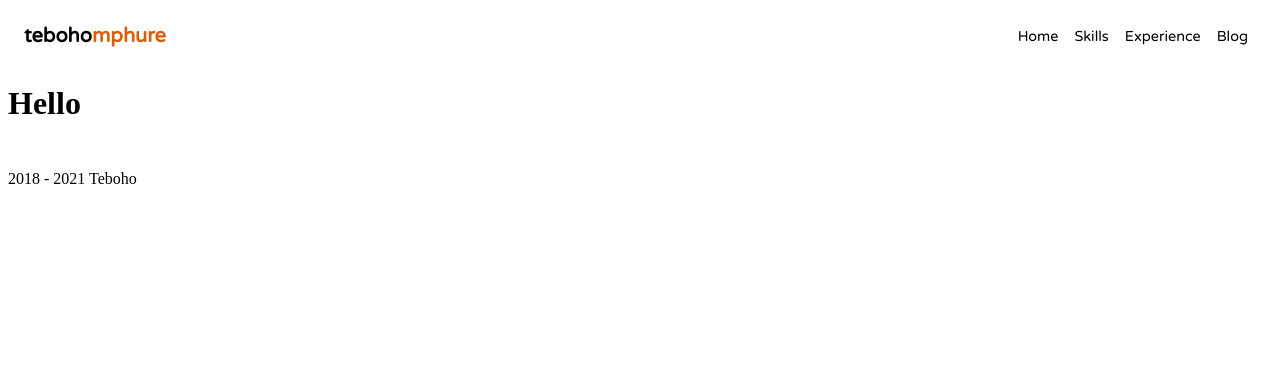
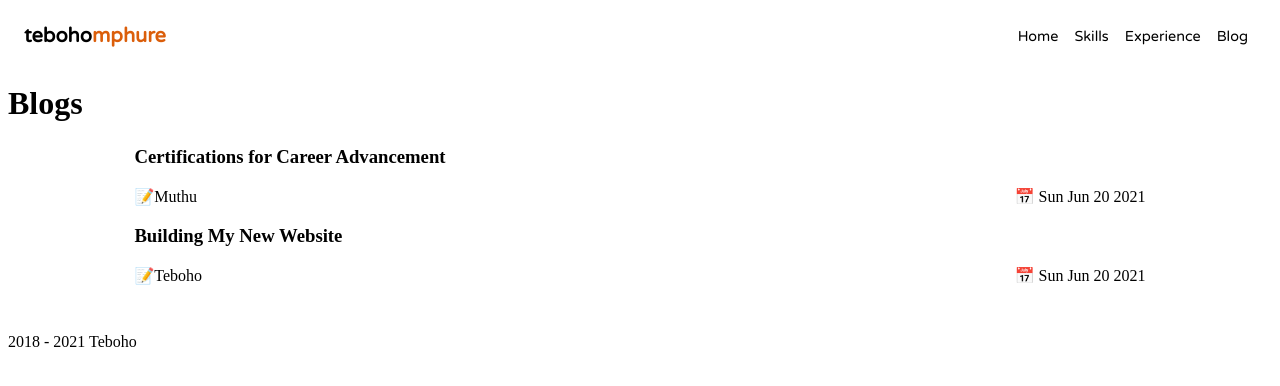
Before and after one commit to teb0ho/teboho-personal-site, a Gatsby site: page /blog in a window 1280 px wide. Built offline with nearby package versions, Linux system fonts and the light colour scheme; Gatsby itself is replaced by a stand-in of ours.

Commit message:
implement remark functionaly in blog page

```diff
--- a/gatsby-config.js
+++ b/gatsby-config.js
@@ -6,5 +6,19 @@
 
 module.exports = {
   /* Your site config here */
-  plugins: [],
+  plugins: [
+    'gatsby-transformer-remark',
+    {
+      resolve: `gatsby-source-filesystem`,
+      options: {
+        name: `blog`,
+        path: `${__dirname}/src/blog/`
+      }
+    }
+  ],
+  siteMetadata: {
+    title: 'Teboho Website',
+    description: 'Teboho\'s Personal Website',
+    copyright: 'This website is free to reuse 2021'
+  }
 }
--- a/package.json
+++ b/package.json
@@ -17,6 +17,8 @@
     "@fontsource/source-code-pro": "^4.2.3",
     "@fontsource/varela-round": "^4.2.2",
     "gatsby": "^3.2.1",
+    "gatsby-source-filesystem": "^3.7.1",
+    "gatsby-transformer-remark": "^4.4.1",
     "react": "^17.0.1",
     "react-dom": "^17.0.1"
   },
--- /dev/null
+++ b/src/blog/certifications.md
@@ -0,0 +1,8 @@
+---
+title: Certifications for Career Advancement
+slug: certifications-for-career-advancement
+date: 2021-06-20
+author: Muthu
+---
+
+building my new website was an easy task
--- /dev/null
+++ b/src/blog/teboho.md
@@ -0,0 +1,8 @@
+---
+title: Building My New Website
+slug: building-my-new-website
+date: 2021-06-20
+author: Teboho
+---
+
+building my new website was an easy task
--- /dev/null
+++ b/src/pages/blog.css
@@ -0,0 +1,34 @@
+.blogs a {
+    text-decoration: none;
+    color: var(--color-text);
+    margin-bottom: 1rem;
+}
+
+.blog-list {
+    margin: 1.5rem 10%;
+}
+
+.blogs h3 {
+    text-align: left;
+}
+
+.post-details {
+    margin-top: .5rem;
+    display: flex;
+    justify-content: space-between;
+}
+
+.blog-item {
+    margin-bottom: 1rem;
+}
+
+@media only screen and (min-device-width: 900px) {
+    .blog-list {
+        width: 500px;
+        margin: 1rem auto;
+    }
+
+    .blog-item {
+        margin-bottom: 2rem;
+    }
+}
--- a/src/pages/blog.js
+++ b/src/pages/blog.js
@@ -1,12 +1,54 @@
+import { graphql, Link } from 'gatsby';
 import React from 'react';
 import Layout from '../components/Layout/Layout';
+import './blog.css';
 
-const Blog = () => {
+const Blog = ({ data }) => {
+
+    const posts = data.allMarkdownRemark.nodes;
+    console.log(posts);
     return (
         <Layout>
-            <h1>Hello</h1>
+            <div className="blogs container tc">
+                <h1>Blogs</h1>
+                <div className="blog-list">
+                    <div>
+                        {posts.map(post => (
+
+                            <div className="blog-item">
+                                <Link to={"/posts/" + post.frontmatter.slug} key={post.id}>
+                                    <h3>{post.frontmatter.title}</h3>
+                                    <div className="post-details">
+                                        <div>📝{post.frontmatter.author}</div>
+                                        <div>📅 {new Date(post.frontmatter.date).toDateString()}</div>
+                                    </div>
+                                </Link>
+                            </div>
+
+                        ))}
+                    </div>
+                </div>
+
+            </div>
         </Layout>
-     );
+    );
 }
 
+export const query = graphql`
+query PostsPage {
+    allMarkdownRemark {
+      nodes {
+        frontmatter {
+          title
+          slug
+          author
+          date
+        }
+        id
+      }
+    }
+  }
+`;
+
+
 export default Blog;
```
Also changed, not shown: 1 other file.
